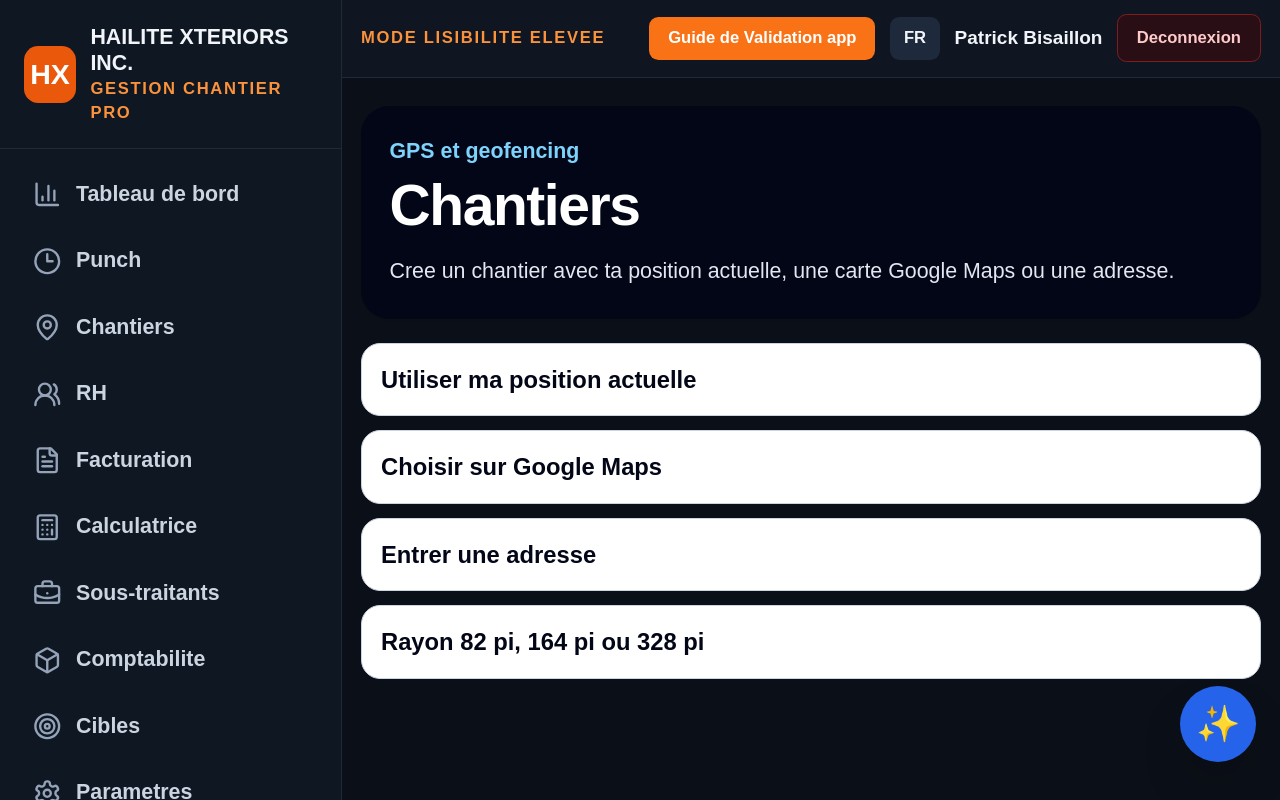
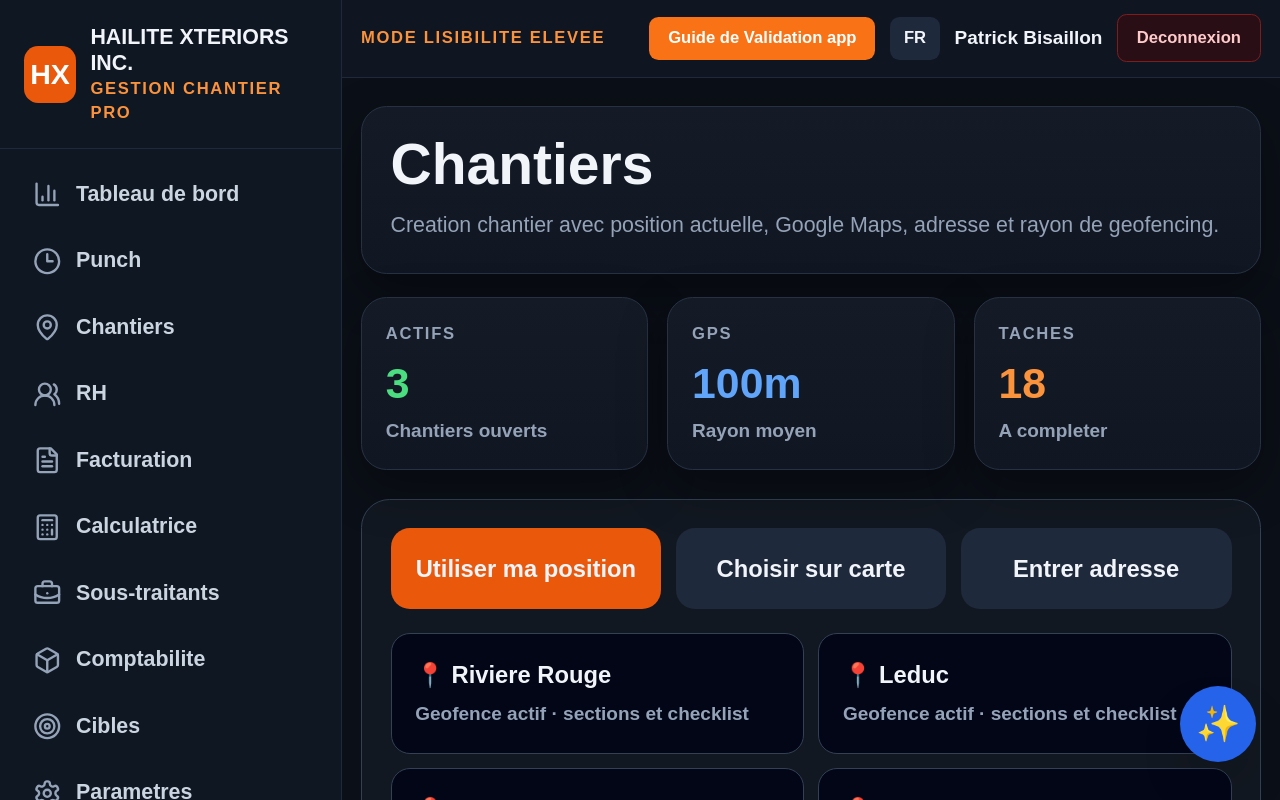
Before and after one commit to bisaillonpatrick1979-dev/Chatgpt-hailite-, a Next.js app: page /projects in a window 1280 px wide. Shown: the top 800 px of the page. Built offline with nearby package versions, Linux system fonts and the light colour scheme.

Commit message:
Apply dark UI to projects page

```diff
--- a/app/projects/page.tsx
+++ b/app/projects/page.tsx
@@ -1,13 +1,28 @@
-import { AppShell } from "@/components/AppShell";
-import { PageHeader } from "@/components/PageHeader";
-import { ReadableList } from "@/components/ReadableList";
+import { AppShell, ProMetric } from "@/components/AppShell";
+
+const jobs = ["Riviere Rouge", "Leduc", "Condos Concorde", "Hydro-Quebec"];
 
 export default function Page() {
   return (
     <AppShell>
-      <PageHeader title="Chantiers" eyebrow="GPS et geofencing" text="Cree un chantier avec ta position actuelle, une carte Google Maps ou une adresse." />
-      <section className="mt-5">
-        <ReadableList items={["Utiliser ma position actuelle", "Choisir sur Google Maps", "Entrer une adresse", "Rayon 82 pi, 164 pi ou 328 pi"]} />
+      <section className="pro-card p-6">
+        <h1 className="text-5xl font-black">Chantiers</h1>
+        <p className="large-readable mt-3 text-slate-400">Creation chantier avec position actuelle, Google Maps, adresse et rayon de geofencing.</p>
+      </section>
+      <section className="mt-5 grid gap-4 md:grid-cols-3">
+        <ProMetric label="Actifs" value="3" note="Chantiers ouverts" tone="green" />
+        <ProMetric label="GPS" value="100m" note="Rayon moyen" tone="blue" />
+        <ProMetric label="Taches" value="18" note="A completer" tone="orange" />
+      </section>
+      <section className="pro-panel mt-6 p-6">
+        <div className="grid gap-3 md:grid-cols-3">
+          <button className="rounded-2xl bg-orange-600 p-5 text-xl font-black">Utiliser ma position</button>
+          <button className="rounded-2xl bg-slate-800 p-5 text-xl font-black">Choisir sur carte</button>
+          <button className="rounded-2xl bg-slate-800 p-5 text-xl font-black">Entrer adresse</button>
+        </div>
+        <div className="mt-5 grid gap-3 md:grid-cols-2">
+          {jobs.map((job) => <article key={job} className="rounded-2xl border border-slate-700 bg-slate-950 p-5 text-xl font-black">📍 {job}<p className="mt-2 text-base text-slate-400">Geofence actif · sections et checklist</p></article>)}
+        </div>
       </section>
     </AppShell>
   );
```
